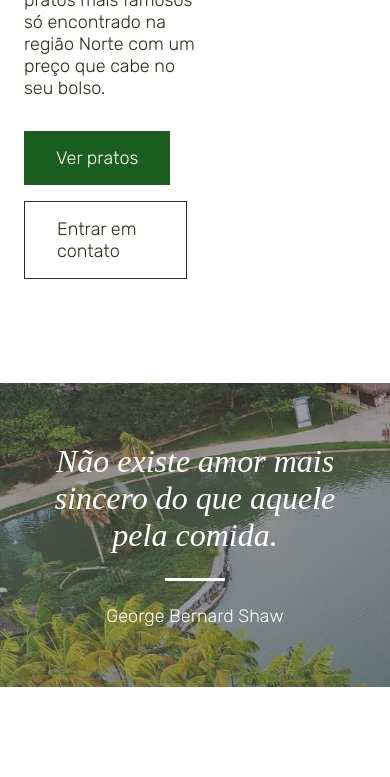
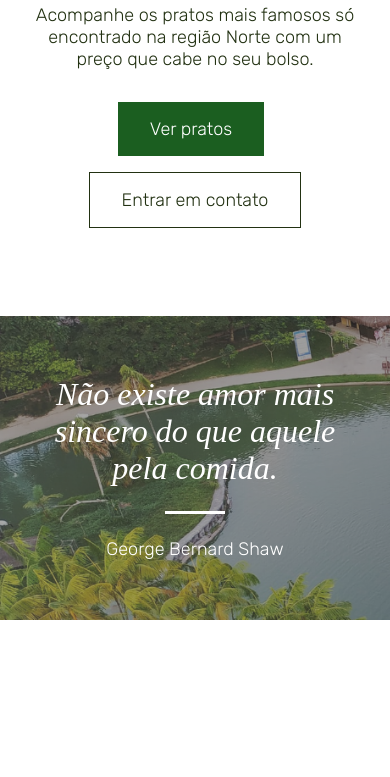
Before and after one commit to GabrielLaminas/Comida-regional, a plain HTML site: page index.html in a window 390 px wide. Shown: the part 671-1448 px from the top of the page. Drawn offline with Linux system fonts and the light colour scheme.

Commit message:
aplicando mediaquerie

```diff
--- a/index.html
+++ b/index.html
@@ -40,15 +40,21 @@
     <div class="container">
       <div class="main__infos">
         <h1 class="main__titulo">
-          Explore o que tem de melhor na comida regional paraense
+          Explore o que tem de melhor na comida regional Paraense
         </h1>
         <p class="main__corpotexto">
           Acompanhe os pratos mais famosos só encontrado
           na região Norte com um preço que
           cabe no seu bolso.
         </p>
-        <a class="btn" href="#">Ver pratos</a>
-        <a class="btn--outline" href="#">Entrar em contato</a>
+        <div class="main__botao">
+          <a class="btn" href="#">
+            Ver pratos
+          </a>
+          <a class="btn--outline" href="#">
+            Entrar em contato
+          </a>
+        </div>
       </div>
 
       <div class="main__img">
@@ -175,7 +181,7 @@
           <ul>
             <li>E-mail: regional-x@comida</li>
             <li>Telefone: +55 (91) 11111-0000</li>
-            <li>Horário: Segunda/Sexta - 11:30h às 22:00h</li>
+            <li>Horário: Segunda/Sexta <br>11:30h às 22:00h</li>
           </ul>
         </div>
 
--- a/src/scss/abstract/_fonts.scss
+++ b/src/scss/abstract/_fonts.scss
@@ -4,7 +4,7 @@ $font-1-gilroy: 'Gilroy';
 $font-2-rubik: 'Rubik', sans-serif;
 
 @mixin titulos-h2 {
-  margin-bottom: 40px;
+  margin-bottom: 60px;
   color: $color-font-verde-dark;
   font-family: $font-1-gilroy;
   font-size: 2.5rem;
@@ -20,7 +20,7 @@ $font-2-rubik: 'Rubik', sans-serif;
 }
 
 @mixin titulos-h4 {
-  padding: 16px 0;
+  padding: 8px 0 16px 0;
   color: $color-font-white;
   font-family: $font-1-gilroy;
   font-size: 1.5rem;
--- a/src/scss/abstract/_mediaquerie.scss
+++ b/src/scss/abstract/_mediaquerie.scss
@@ -11,7 +11,7 @@
 }
 
 @mixin mobile-small {
-  @media screen and (max-width: 375px) {
+  @media screen and (max-width: 425px) {
     @content;
   }
 }
--- a/src/scss/component/_botao.scss
+++ b/src/scss/component/_botao.scss
@@ -27,4 +27,8 @@
   font-size: 1.125rem;
   cursor: pointer;
   border: 1px solid $color-font-verde-medio;
+
+  @include mobile-small{
+    margin: 8px auto;
+  }
 }
--- a/src/scss/layout/_contato.scss
+++ b/src/scss/layout/_contato.scss
@@ -8,7 +8,10 @@
   .container{
     display: flex;
     align-items: center;
-    gap: 40px;
+
+    @include mobile-large{
+      flex-direction: column-reverse;
+    }
   }
 
   .contato__map,
@@ -18,11 +21,24 @@
 }
 
 .contato__map{
+  margin-right: 56px;
   overflow: hidden;
   border-radius: 8px;
+  box-shadow: 0 0 24px rgba(
+    $color: $color-font-verde-dark,
+    $alpha: .2
+  );
+
+  @include tablet{
+    margin-right: 24px;
+  }
+  @include mobile-large{
+    margin: 24px 0 0 0;
+  }
 }
 
 .contato__form{
+  width: 100%;
 
   label{
     @include contato-label;
@@ -39,5 +55,9 @@
     display: block;
     font-size: 1.5rem;
     border: none;
+
+    @include tablet{
+      font-size: 1.125rem;
+    }
   }
 }
--- a/src/scss/layout/_footer.scss
+++ b/src/scss/layout/_footer.scss
@@ -8,16 +8,20 @@
 
   .container{
     display: flex;
-    gap: 100px;
 
-    @include tablet{
-      flex-wrap: wrap;
-      justify-content: center;
-      gap: 32px;
+    & > div{
+      margin-left: 100px;
+
+      @include tablet{
+        margin-left: 40px;
+      }
+      @include mobile-large{
+        margin: 24px 0 0 0;
+      }
     }
-
     @include mobile-large{
-      gap: 16px;
+      flex-direction: column;
+      align-items: center;
     }
   }
 
@@ -58,7 +62,7 @@
 }
 
 .atribuicao{
-  padding: 24px 0;
+  padding: 24px;
   background-color: $color-verde-dark;
   color: $color-font-white;
   font-family: $font-2-rubik;
--- a/src/scss/layout/_header.scss
+++ b/src/scss/layout/_header.scss
@@ -20,7 +20,7 @@
 
 .header__menu{
   width: 100%;
-  padding: 24px 0;
+  padding: 16px 0;
   background-color: $color-verde-medio;
 
   .container{
--- a/src/scss/layout/_main.scss
+++ b/src/scss/layout/_main.scss
@@ -1,5 +1,5 @@
 main{
-  padding: 16px 0;
+  padding-top: 24px;
 
   .container{
     color: black;
@@ -10,16 +10,28 @@ main{
     .main__img{
       flex: 1;
     }
+
+    @include tablet{
+      flex-direction: column-reverse;
+    }
   }
 }
 
 .main__infos{
 
   .main__titulo{
-    margin-bottom: 24px;
+    margin-bottom: 16px;
     color: $color-font-verde-dark;
     font-family: $font-1-gilroy;
     font-size: 2.75rem;
+
+    @include tablet{
+      text-align: center;
+    }
+    @include mobile-small{
+      margin-bottom: 24px;
+      font-size: 2rem;
+    }
   }
   .main__corpotexto{
     max-width: 440px;
@@ -27,5 +39,26 @@ main{
     color: $color-font-verde-medio;
     font-family: $font-2-rubik;
     font-size: 1.125rem;
+
+    @include tablet{
+      margin: 0 auto 24px auto;
+      text-align: center;
+    }
   }
+  .main__botao{
+
+    @include tablet{
+      display: flex;
+      flex-wrap: wrap;
+      justify-content: center;
+    }
+    @include mobile-small{
+      text-align: center;
+    }
+  }
+
 }
+
+.main__img{
+  width: 100%;
+}
--- a/src/scss/layout/_produtos.scss
+++ b/src/scss/layout/_produtos.scss
@@ -14,6 +14,15 @@
   grid-template-columns: 1fr 1fr 1fr;
   grid-template-rows: 1fr 1fr;
   gap: 24px;
+
+  @include tablet{
+    grid-template-columns: 1fr 1fr;
+    grid-template-rows: 1fr 1fr 1fr;
+  }
+  @include mobile-small{
+    grid-template-columns: 100fr;
+    grid-template-rows: auto;
+  }
 }
 
 .grid__itens{
@@ -69,5 +78,9 @@
         border-radius: 50%;
       }
     }
+
+    @include tablet{
+      padding: 0 16px;
+    }
   }
 }
```
Also changed, not shown: src/scss/style.css, 1 other file.
